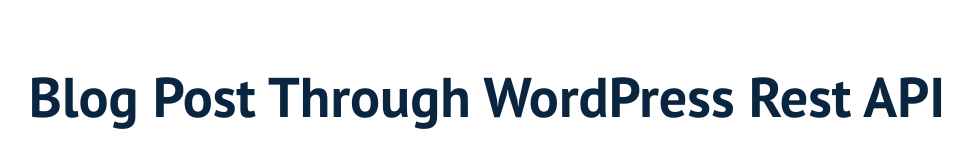
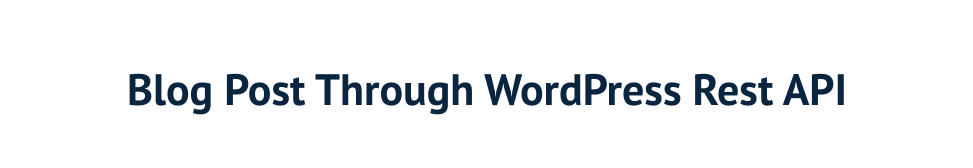
Before and after one commit to Abdullah1856/WordPress-API, a plain HTML site: page index.html in a window 1280 px wide. Shown: the whole page, without its empty margins (153-1126 px from the left). Drawn offline with Linux system fonts and the light colour scheme; no server answers.

Commit message:
Update style.css

```diff
--- a/style.css
+++ b/style.css
@@ -6,9 +6,9 @@ body {
 
 h1 {
     font-family: 'PT Sans', sans-serif;
-    font-size: 56px;
+    font-size: 44px;
     text-align: center;
-    padding-bottom: 25px;
+    padding-bottom: 5px;
     color: #0a2540;
 }
 
```
